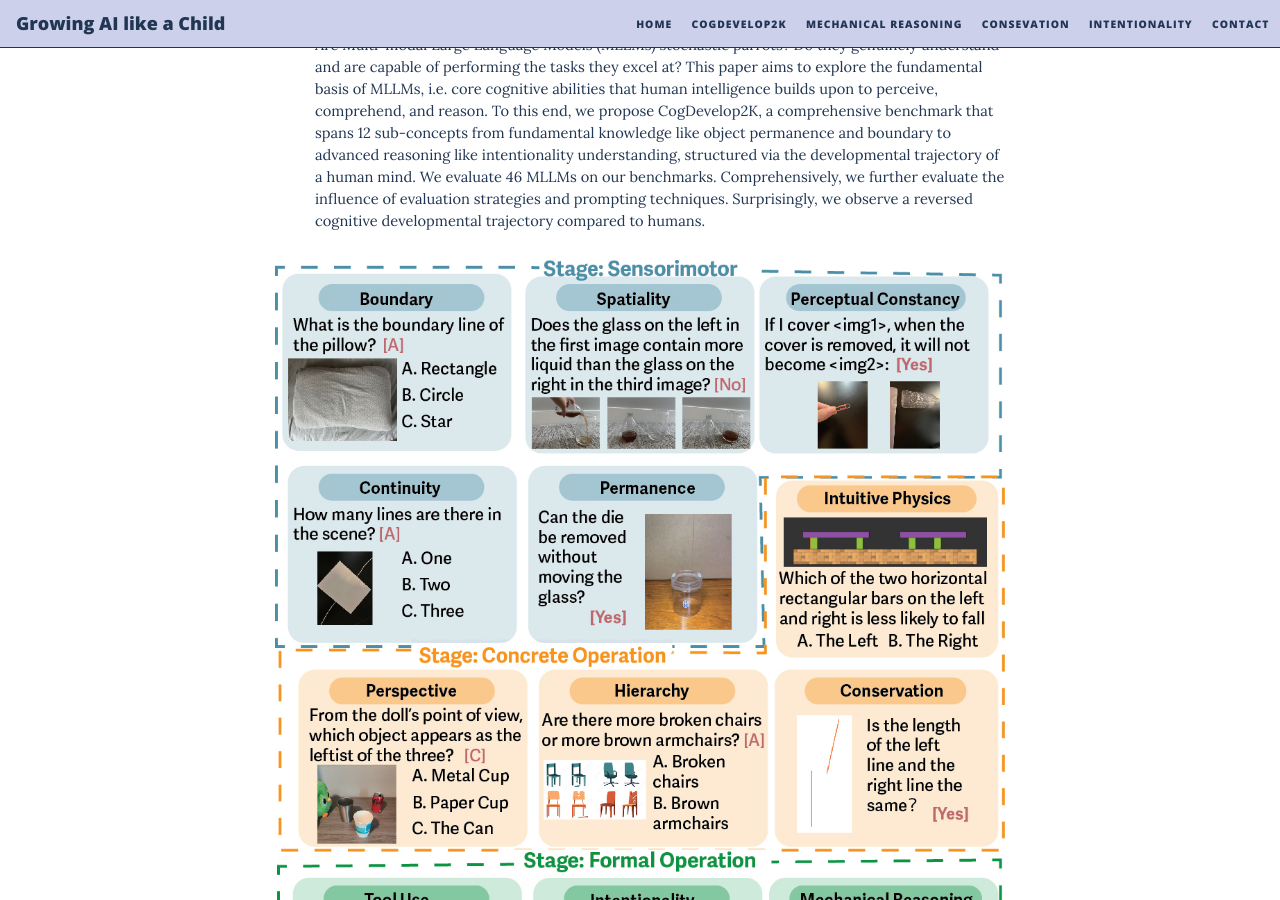
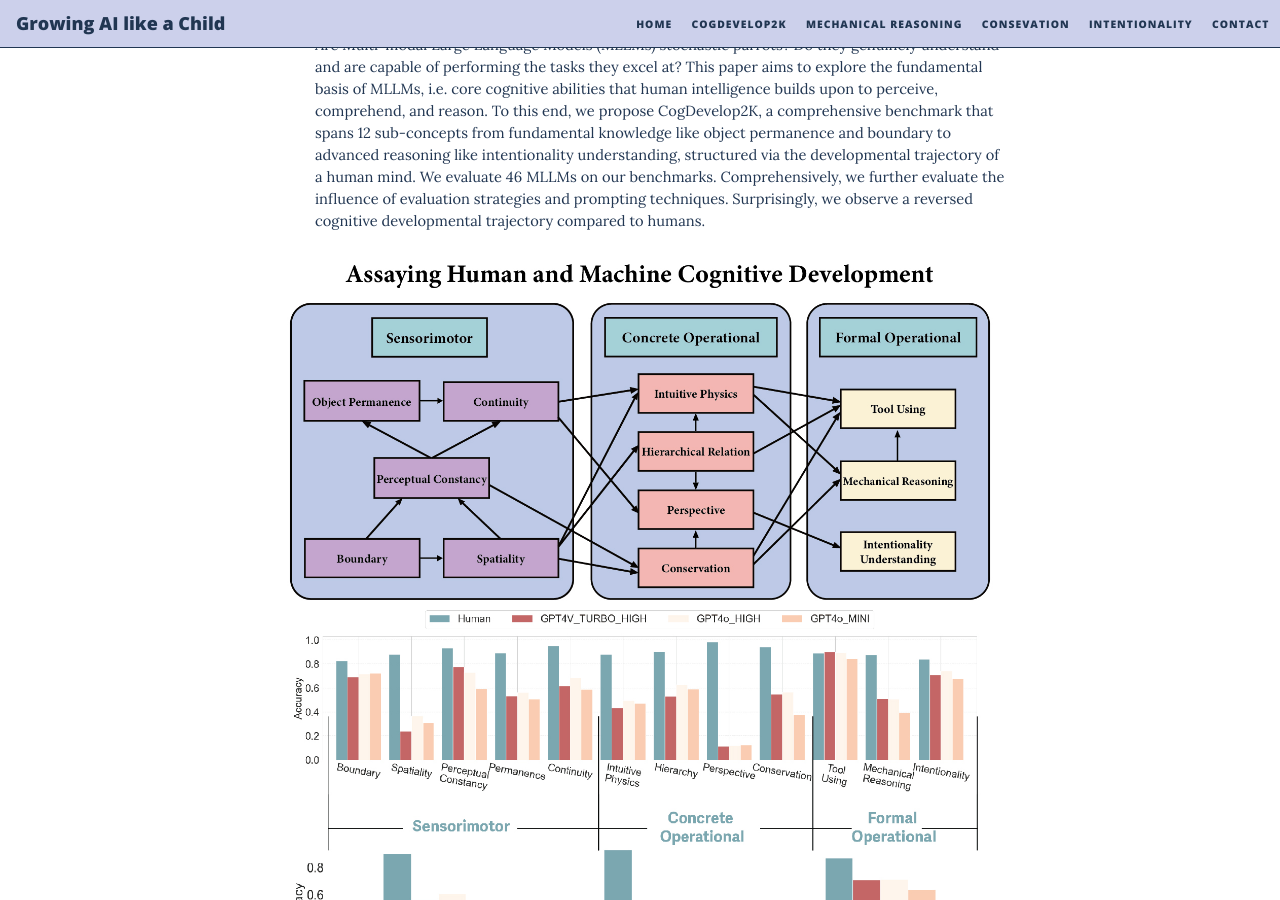
Before and after one commit to growing-ai-like-a-child/growing-ai-like-a-child.github.io, a Jekyll site: the page built from pages/CogDev.md, in a window 1280 px wide and 900 px high, scrolled down 318 px. Built offline with Jekyll 4.4.1, drawn with Linux system fonts in a browser that asks for light colours; nearby versions of some CDN libraries.

Commit message:
Update CogDev.md

```diff
--- a/pages/CogDev.md
+++ b/pages/CogDev.md
@@ -19,9 +19,8 @@ subtitle: Reversed Cognitive Development in Multi-modal Large Language Models
 </ul>
 
 <figure>
-    <img src="/img/CogDevelop2K/case_pic.jpg">
+    <img src="/material_1.jpg">
 </figure>
 
 
-
 </div>
```
